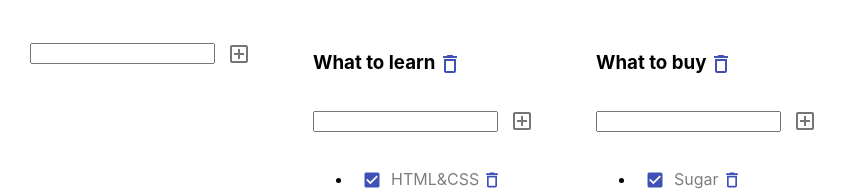
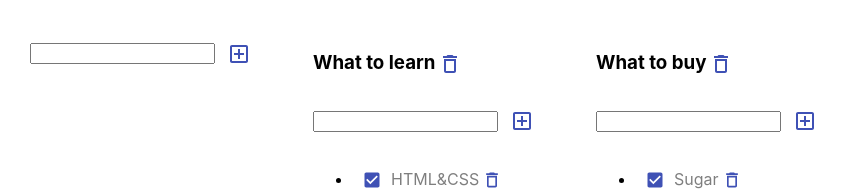
Before and after one commit to naumyshev/ToDo, a React (Create React App) app: page / in a window 1280 px wide. Shown: the top 191 px of the page, without its empty margins (0-847 px from the left). Built offline with nearby package versions, Linux system fonts and the light colour scheme.

Commit message:
#07 refactored MUI

```diff
--- a/src/AddItemForm.tsx
+++ b/src/AddItemForm.tsx
@@ -39,7 +39,7 @@ export const AddItemForm = (props: AddItemFormPropsType) => {
                    className={error ? "error" : ""}
             />
             <IconButton onClick={addItem}>
-                <AddBoxOutlined/>
+                <AddBoxOutlined color={"primary"}/>
             </IconButton>
             {/*<button onClick={addItem}>+</button>*/}
             {error && <div className="error-message">{error}</div>}
```
